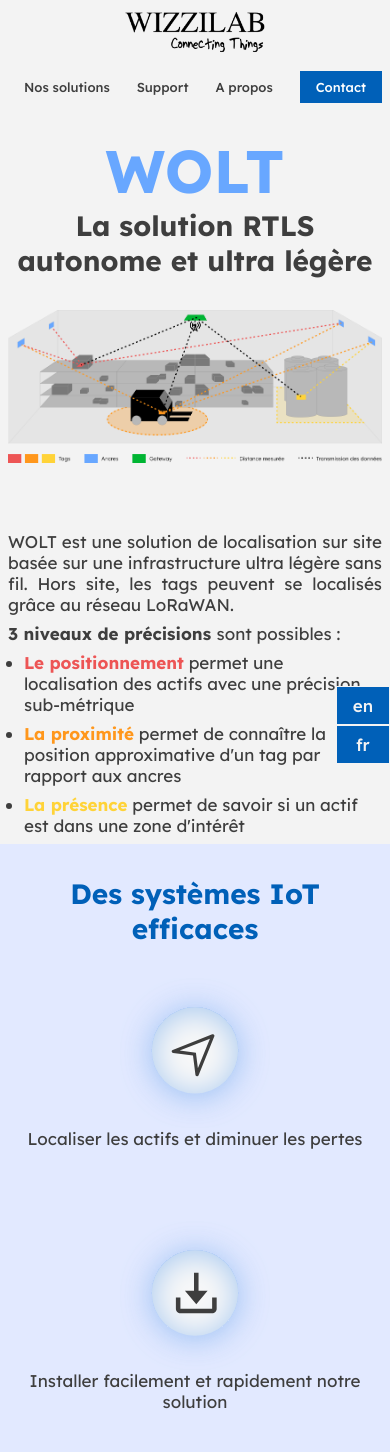
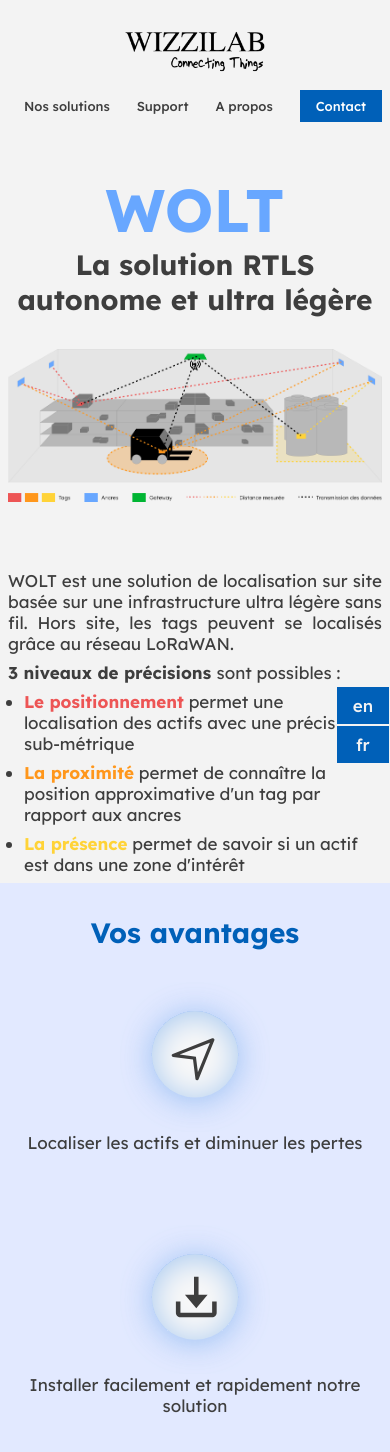
Before and after one commit to Laurading/wizzilab-website, a Next.js app: page /wolt in a window 390 px wide. Shown: the top 1452 px of the page. Built offline with nearby package versions, Linux system fonts and the light colour scheme.

Commit message:
responsive header + content changes

```diff
--- a/assets/locales/fr.json
+++ b/assets/locales/fr.json
@@ -612,7 +612,7 @@
     "dash7info" : "Toutes les infos sur le protocole DASH7 sont librement accessible sur le",
     "dash7link" : "site de l'alliance.",
     "wikitext" : "Vous pouvez consulter les pages dédiées à nos différents produits sur notre wiki :",
-    "contacttext" : "Vous pouvez contacter notre support technique : " ,
+    "contacttext" : "Vous pouvez contacter notre support technique" ,
     "contactspan" : "support@wizzilab.fr"
   },
   "wizziteam" : {
--- a/components/LavenderPicto.jsx
+++ b/components/LavenderPicto.jsx
@@ -17,7 +17,7 @@ const LavenderPicto = (props) => {
     (
       <section className='lavender-bg'>
     <div className='margin'>
-      <h3 className='padding-tb'>{data.landing.bubblestitle}</h3>
+      <h3 className='padding-tb'>{data[props.bubble].bubblestitle}</h3>
       <div className='content-col'>
         {data[props.bubble].bubbles.map(picto => (
           <div key={picto.text} className='column-3 six'>
--- a/styles/header.scss
+++ b/styles/header.scss
@@ -81,6 +81,11 @@ nav > ul li:hover .sous {
 
 
 @media only screen and (max-width : 1000px) {
+
+    header {
+        padding-bottom: 16px;
+      }
+
     .logo {
         height: 6vh;
         text-align: center;
--- a/styles/responsive.scss
+++ b/styles/responsive.scss
@@ -18,11 +18,7 @@
   :root {
     --margin: 40px;
     --gap: 40px;
-  }
-
-  header {
-    padding-bottom: 16px;
-
+    --headerHeight : 140px;
   }
 
   .column-3.six {
--- a/styles/setup.scss
+++ b/styles/setup.scss
@@ -14,7 +14,7 @@ VARIABLES
   --sectionWidth : calc(100vw - var(--margin)*2);
   --gap : 120px;
 
-  --headerHeight : 12vh;
+  --headerHeight : 120px;
   --sectionHeight : calc(100vh - var(--HeaderHeight));
   /**********PRIMARYCOLOR**********/
   --denimColor: #0060B8;
```
